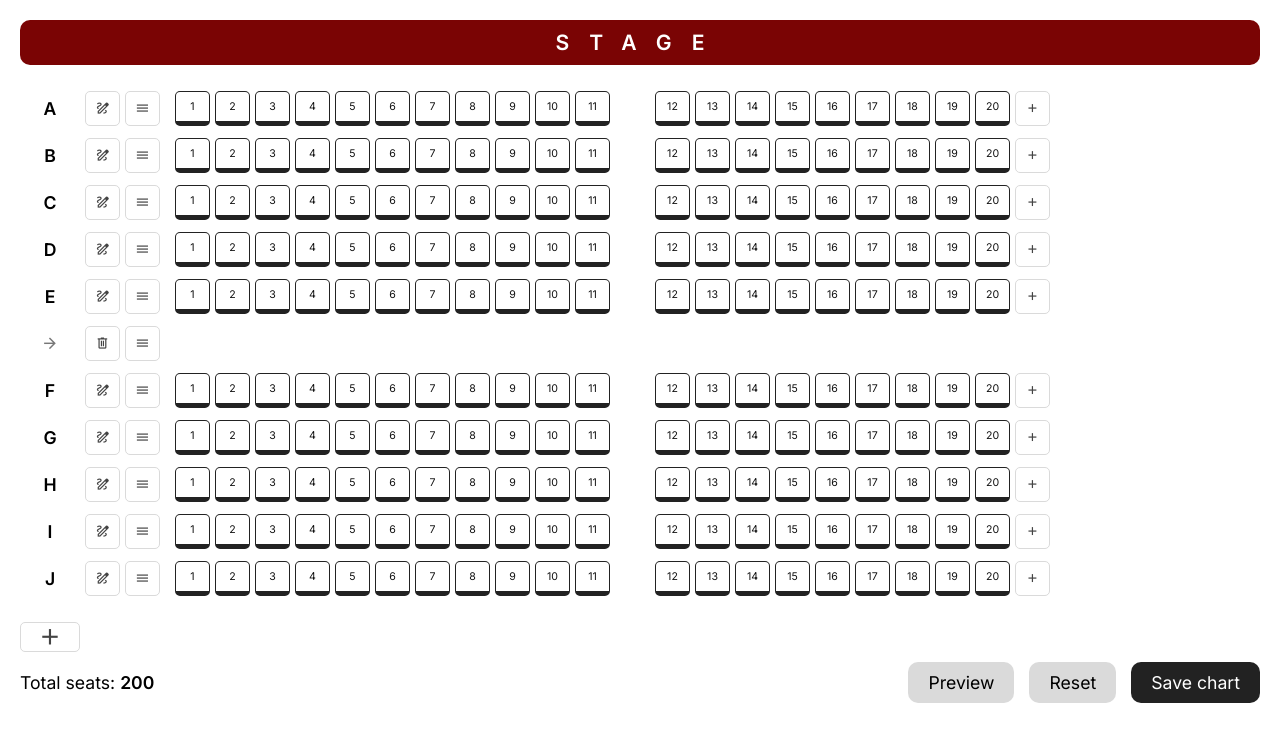
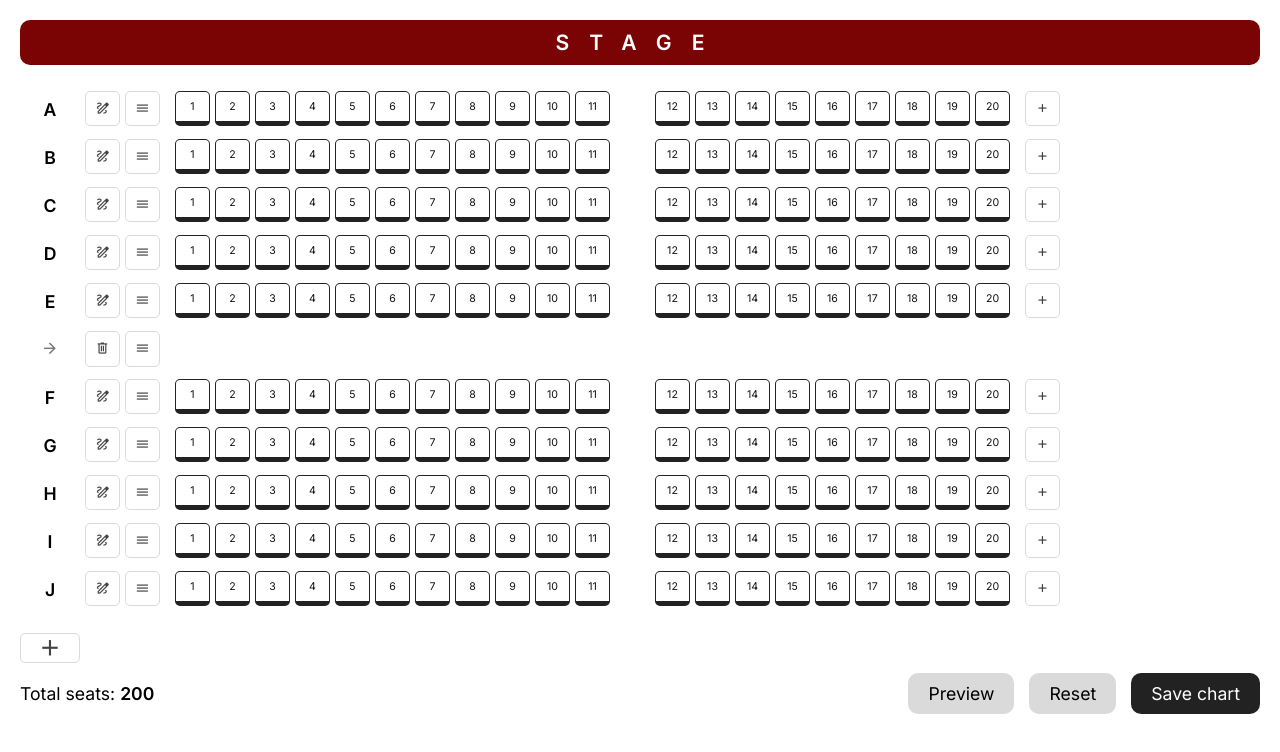
Before and after one commit to cenksari/react-seatmap-creator, a React (Create React App) app: page / in a window 1280 px wide. Shown: the top 752 px of the page. Built offline with nearby package versions, Linux system fonts and the light colour scheme.

Commit message:
Update row height.

```diff
--- a/src/components/NewSeat.tsx
+++ b/src/components/NewSeat.tsx
@@ -37,7 +37,7 @@ const NewSeat = ({ seat, addEmptySeat, addAvailableSeat }: IProps): React.JSX.El
   };
 
   return (
-    <div ref={ref} className='relative'>
+    <div ref={ref} className='relative seat-buttons'>
       <button
         type='button'
         data-tooltip-id='description'
--- a/src/styles/creator.css
+++ b/src/styles/creator.css
@@ -190,6 +190,7 @@ strong {
 }
 
 .row {
+  height: 48px;
   padding: 6px 0;
 }
 
@@ -209,6 +210,10 @@ strong {
 
 .row-buttons {
   margin-right: 10px;
+}
+
+.seat-buttons {
+  margin-left: 10px;
 }
 
 .seat {
```
